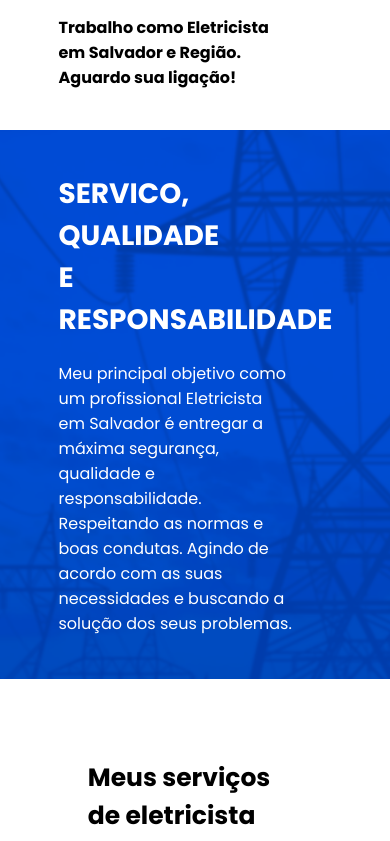
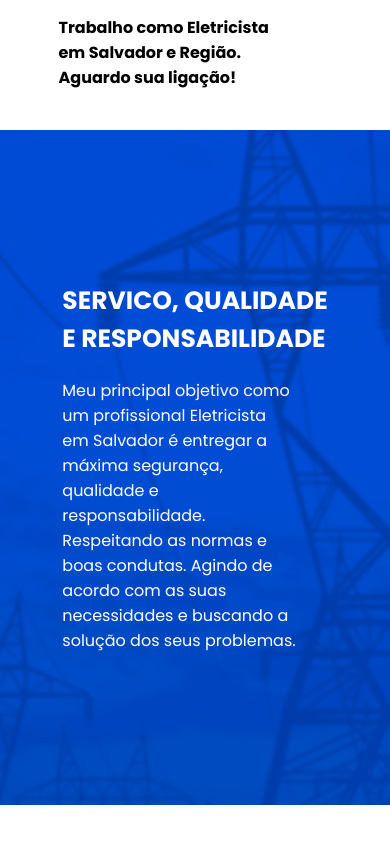
Before and after one commit to GustavoBento/projeto-eletricista, a React (Create React App) app: page / in a window 390 px wide. Shown: the part 2200-3041 px from the top of the page. Built offline with nearby package versions, Linux system fonts and the light colour scheme.

Commit message:
ajustando menu e secao responsabilidade

```diff
--- a/src/components/Menu/Menu.css
+++ b/src/components/Menu/Menu.css
@@ -123,15 +123,17 @@
   .menu > a {
     border-bottom: 1px solid #423e3e67;
     border-radius: 3px;
-    width: 80%;
+    width: 100%;
     display: block;
     text-align: center;
 
   }
 
-  .menu button {
+  .menubtn {
     border-bottom: 1px solid #423e3e67;
     border-radius: 3px;
+    padding-right: 51px;
+    padding-left: 50px
   }
 
   .menu.on {
@@ -147,11 +149,11 @@
   }
 
   .cabecalho a:hover {
-    background-color:  #1D1D1D;
+    background-color:  #0438a7;
   }
 
   .menubtn:hover {
-    background-color: #1D1D1D;
+    background-color: #0438a7;
   }
 
   .lista-suspensa {
--- a/src/components/SecaoResponsabilidade/SecaoResponsabilidade.css
+++ b/src/components/SecaoResponsabilidade/SecaoResponsabilidade.css
@@ -38,7 +38,8 @@
 @media screen and (max-width: 768px) {
 
     .secao-responsabilidade {
-        padding: 0 15vw;
+        /* padding: 0 15vw; */
+        height: 80vh;
     }
 
     .secao-responsabilidade-imagem  {
@@ -50,7 +51,7 @@
     }
 
     .secao-responsabilidade-conteudo h3 {
-        font-size: 28px;
+        font-size: 25px;
     }
 
     .secao-responsabilidade-conteudo p {
```
Also changed, not shown: src/components/SecaoServico/SecaoServico.jsx (added, +9 -0 lines), src/components/SecaoServico/SecaoServico.css (added).
